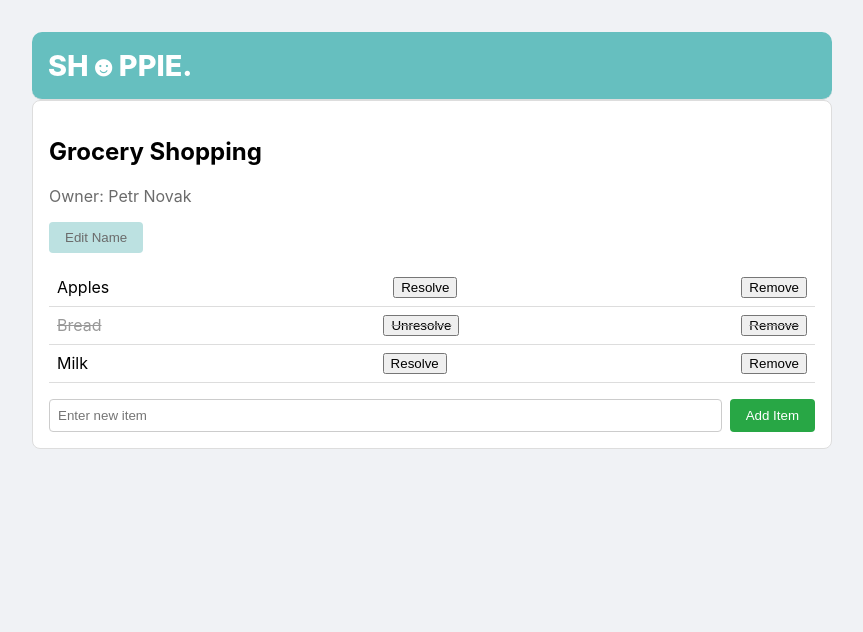
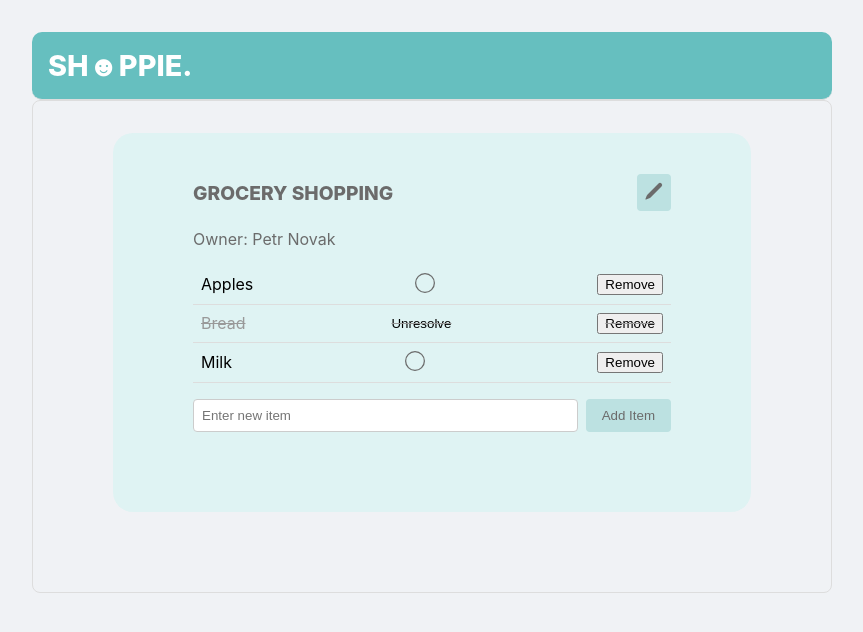
Before and after one commit to SilviaKocianova/SHOPPIE-frontend, a React (Create React App) app: page / in a window 1280 px wide. Shown: the top 632 px of the page, without its empty margins (208-1071 px from the left). Built offline with nearby package versions, Linux system fonts and the light colour scheme.

Commit message:
unresolved

```diff
--- a/src/components/ShoppingListDetail/ShoppingListDetail.css
+++ b/src/components/ShoppingListDetail/ShoppingListDetail.css
@@ -1,8 +1,15 @@
 .shopping-list-detail {
-    padding: 1rem;
-    background-color: #ffffff;
+
+
     border: 1px solid #ddd;
     border-radius: 8px;
+    padding: 2rem 5rem 5rem;
+  }
+
+  .shopping-list-detail-box {
+    background-color: #DFF3F3;
+    padding: 2rem 5rem 5rem;
+    border-radius: 20px;
   }
 
   .shopping-list {
@@ -38,23 +45,30 @@
 
   .add-item-section button {
     padding: 0.5rem 1rem;
-    background-color: #28a745;
-    color: white;
+    background-color: #BCE1E1;
+    color: #6B6B6B;
     border: none;
     border-radius: 4px;
     cursor: pointer;
   }
 
   .add-item-section button:hover {
-    background-color: #218838;
+    background-color: #a2c9c9;
+    transition: 500ms;
   }
 
+  .list-title {
+    color: #6B6B6B;
+    font-size: 1.2rem;
+    font-weight: 800;
+    text-transform: uppercase;
+  }
 
   .edit-button {
     background-color: #BCE1E1;
     color: #6B6B6B;
     border: none;
-    padding: 0.5rem 1rem;
+    padding: 7px;
     cursor: pointer;
     border-radius: 4px;
   }
@@ -68,3 +82,18 @@
     margin-top: 0.5rem;
     color: #6B6B6B
   }
+
+  .title-and-edit {
+    display: flex;
+    justify-content: space-between; /* This will place space between the two elements */
+    align-items: center; /* Align the items vertically */
+    width: 100%;
+  }
+
+  .resolve-unresolve {
+    background-color: transparent;
+    text-decoration: none;
+    border: none;                   /* Removes any drop shadow */
+    outline: none;
+    padding: 0;
+  }
--- a/src/components/ShoppingListDetail/ShoppingListDetail.js
+++ b/src/components/ShoppingListDetail/ShoppingListDetail.js
@@ -1,6 +1,8 @@
 import React, { useState } from 'react';
 import PropTypes from 'prop-types';
 import './ShoppingListDetail.css';
+import unresolvedSvg from '../img/unresolved.svg';
+
 
 const ShoppingListDetail = ({ list, user, onAddItem, onRemoveItem, onMarkAsResolved, onEditName }) => {
   const [newItem, setNewItem] = useState('');
@@ -27,27 +29,43 @@ const ShoppingListDetail = ({ list, user, onAddItem, onRemoveItem, onMarkAsResol
 
   return (
     <div className="shopping-list-detail">
+      <div className="shopping-list-detail-box">
+      <div className="title-and-edit">
       <h2 className="list-title">{list.name}</h2>
-      {user && <p className="list-owner">Owner: {user.name}</p>}
 
             {/* Render the edit button only if the user is the owner */}
             {user?.isOwner && (
         <button className="edit-button" onClick={handleEdit}>
-          Edit Name
+          <svg xmlns="http://www.w3.org/2000/svg" viewBox="0 0 20 20" fill="currentColor" className="size-5" width="20" height="20">
+  <path d="m2.695 14.762-1.262 3.155a.5.5 0 0 0 .65.65l3.155-1.262a4 4 0 0 0 1.343-.886L17.5 5.501a2.121 2.121 0 0 0-3-3L3.58 13.419a4 4 0 0 0-.885 1.343Z" />
+</svg>
+
         </button>
       )}
+
+      </div>
+      {user && <p className="list-owner">Owner: {user.name}</p>}
+
+
+
+
 
 <ul className="shopping-list">
   {list.items.map(item => (
     <li key={item.id} className={`shopping-list-item ${item.resolved ? 'resolved' : ''}`}>
       {item.name}
-            <button onClick={() => onMarkAsResolved(item.id)}>
-              {item.resolved ? 'Unresolve' : 'Resolve'}
+      <button class="resolve-unresolve" onClick={() => onMarkAsResolved(item.id)}>
+        {item.resolved ? 'Unresolve' : (
+          <img src={unresolvedSvg} alt="Unresolved" width="20" height="20" />
+        )}
       </button>
       <button onClick={() => onRemoveItem(item.id)}>Remove</button>
     </li>
   ))}
 </ul>
+
+
+
 
       <div className="add-item-section">
         <input
@@ -57,6 +75,7 @@ const ShoppingListDetail = ({ list, user, onAddItem, onRemoveItem, onMarkAsResol
           placeholder="Enter new item"
         />
         <button onClick={handleAddItem}>Add Item</button>
+      </div>
       </div>
     </div>
   );
--- a/src/styles/global.css
+++ b/src/styles/global.css
@@ -1,11 +1,16 @@
-/* global.css */
+/* Import the fonts from Google Fonts */
+@import url('https://fonts.googleapis.com/css2?family=Kanit:ital,wght@0,100;0,200;0,300;0,400;0,500;0,600;0,700;0,800;0,900;1,100;1,200;1,300;1,400;1,500;1,600;1,700;1,800;1,900&family=Karla:ital,wght@0,200..800;1,200..800&family=Noto+Sans:ital,wght@0,100..900;1,100..900&family=Open+Sans:ital,wght@0,300..800;1,300..800&display=swap');
+
+/* Apply font to body */
 body {
-    font-family: Arial, sans-serif;
+  font-family: 'Open Sans', Arial, sans-serif; /* Add your desired font here */
   margin: 0;
   padding: 0;
-    background-color: #f9f9f9;
+  background-color: #2b2b2b;
 }
 
+/* Apply fonts to specific elements */
 h1, h2 {
   color: #333;
+  font-family: 'Kanit', sans-serif; /* Apply a different font for headings */
 }
```
Also changed, not shown: src/components/img/resolved.svg (added), src/components/img/unresolved.svg (added). Lines whose indentation alone changed are shown as unchanged.
